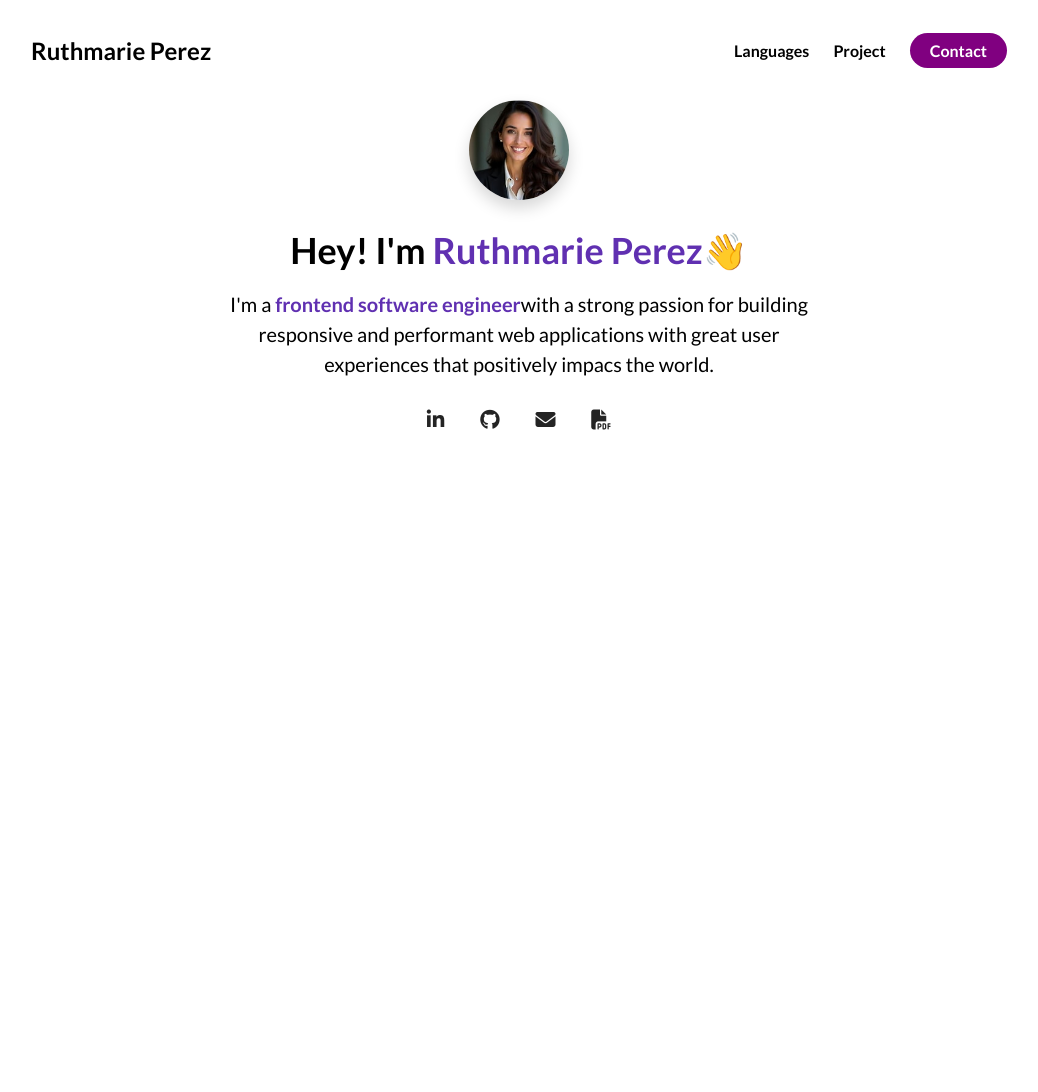
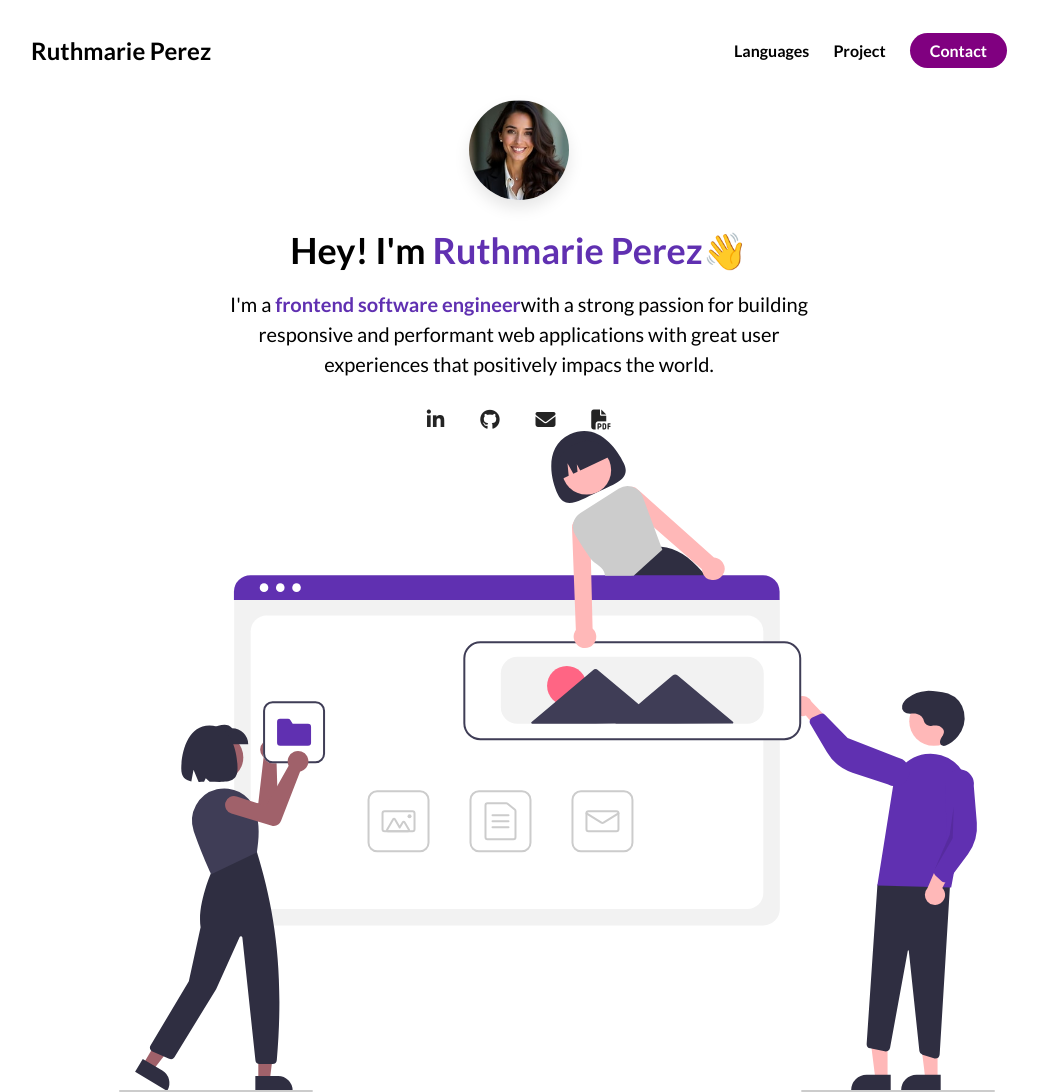
Before and after one commit to 9isaac9/E-Portfolio-2, a plain HTML site: page index.html in a window 1280 px wide. Shown: the whole page, without its empty margins (121-1159 px from the left). Before the commit the page ends 800 px from the top, so only its background shows below. Drawn offline with Linux system fonts and the light colour scheme.

Commit message:
undraw_websites.svg margin space issue

```diff
--- a/index.html
+++ b/index.html
@@ -49,14 +49,15 @@
                 <div class="about-me__info--container">
                     <figure class="about-me__picture--mask">
                         <img src="./assets/me.jpeg" class="about-me__picture" alt="Picture of Me!">
+                    </figure>
 
-                    </figure>
                     <h1 class="about-me__info--title">
-                       Hey! I'm <span class="text--purple">Ruthmarie Perez</span>👋
+                        Hey! I'm <span class="text--purple">Ruthmarie Perez</span>👋
                     </h1>
                     <p class="about-me__info--para">
-                        I'm a <strong class="text--purple">frontend software engineer</strong>with a strong passion for building responsive and performant web
-                         applications with great user experiences that positively impacs the world.
+                        I'm a <strong class="text--purple">frontend software engineer</strong>with a strong passion for
+                        building responsive and performant web
+                        applications with great user experiences that positively impacs the world.
                     </p>
                     <div class="about-me__links">
                         <a href="" class="about-me__link">
@@ -72,28 +73,12 @@
                             <i class="fa-solid fa-file-pdf"></i>
                         </a>
                     </div>
-
-
-
-
-
-
-
-
-
-
-
-
                 </div>
-
+                <figure class="about-me__img--container">
+                    <img src="./assets/undraw_websites.svg" alt="">
+                </figure>
             </div>
         </div>
-
-
-
-
     </section>
-
 </body>
-
 </html>
--- a/styles.css
+++ b/styles.css
@@ -102,15 +102,18 @@ nav {
     flex-direction: column;
 }
 
+.about-me__info {
+   display: flex;
+   flex-direction: column;
+}
 
 .about-me__info--container {
     display: flex;
-    justify-content: center;
     flex-direction: column;
     align-items: center;
     max-width: 600px;
     margin: 0 auto;
-    text-align:center;
+    text-align: center;
 }
 
 .about-me__picture--mask {
@@ -118,7 +121,7 @@ nav {
     height: 100px;
     border-radius: 50%;
     overflow: hidden;
-    box-shadow: 0 8px 16px rgba(0, 0, 0, 0.16);
+    box-shadow: 0 8px 16px rgba(0, 0, 0, 0.1);
     margin-bottom:  28px;
 
 }
@@ -152,5 +155,15 @@ padding-top: 12px;
     text-decoration: none;
     padding: 0 16px;
 
+}
+
+.about-me__img--container {
+    flex: 1;
+    display: flex;
+    align-items: center;
 
 }
+
+.about-me__img {
+    width: 100%;
+}
```
